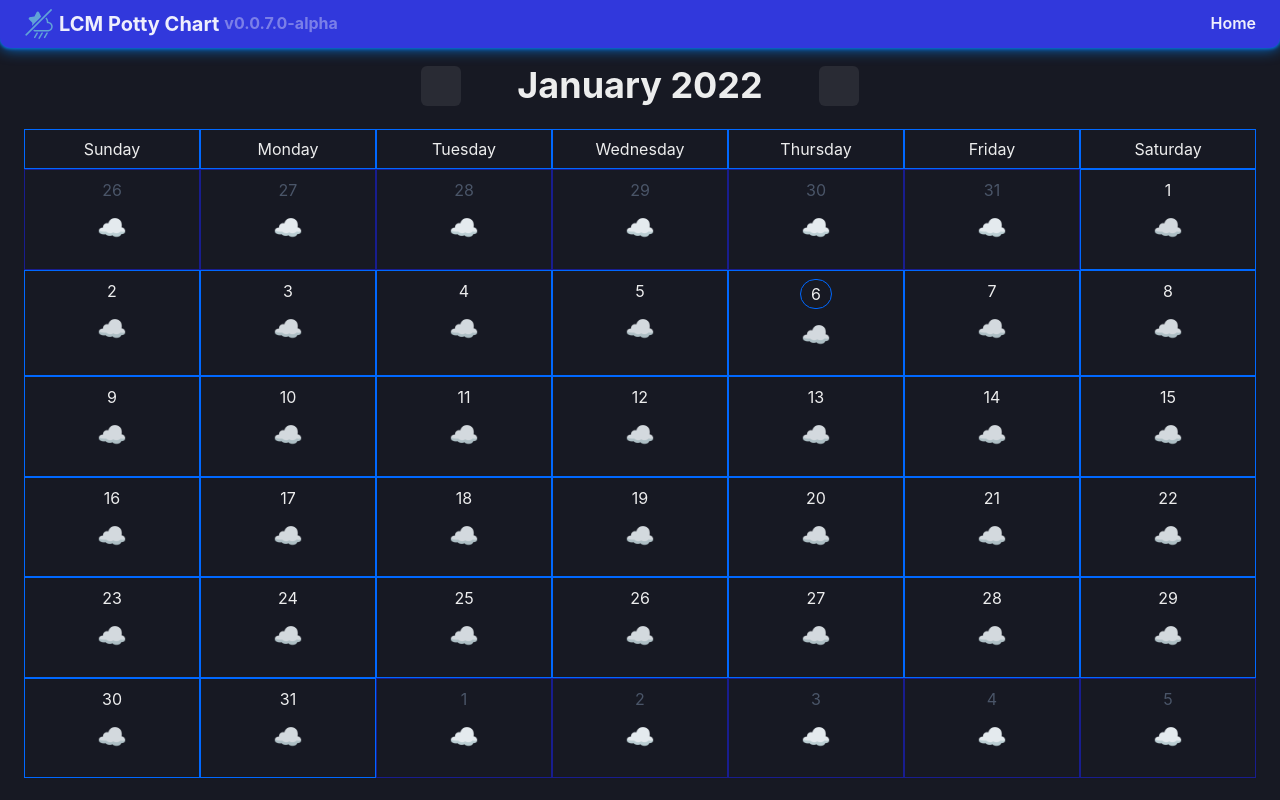
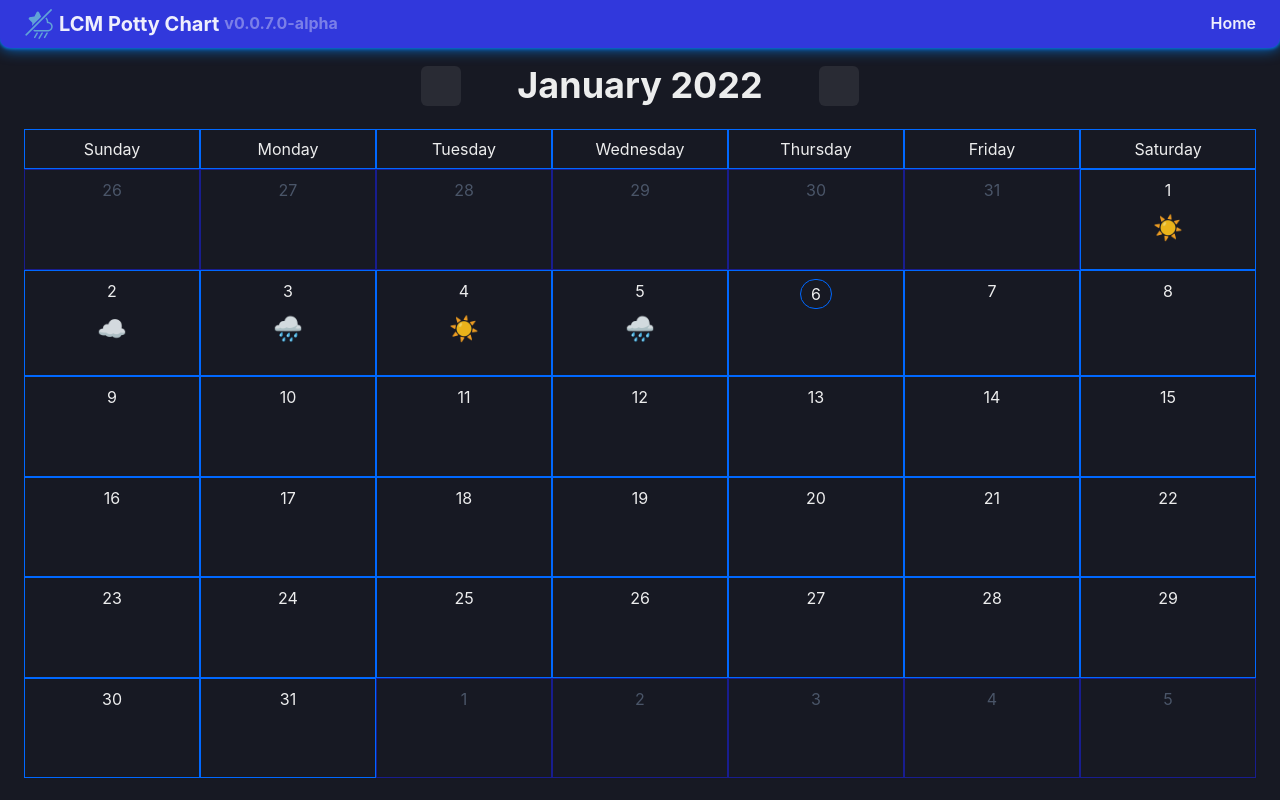
Before and after one commit to LucidCreationsMedia/LCM-Potty-Chart, a Next.js app: page / in a window 1280 px wide. Shown: the top 800 px of the page. Built offline with nearby package versions, Linux system fonts and the light colour scheme; some icons are missing.

Commit message:
Add sticker context.

```diff
--- a/components/calender/index.tsx
+++ b/components/calender/index.tsx
@@ -2,11 +2,13 @@ import React, { useContext, useEffect } from "react";
 import { Box, HStack, SimpleGrid, Text, VStack } from "@chakra-ui/react";
 import CalenderNav from "./CalenderNav";
 import { CalenderContext } from "../../contexts/CalenderContext";
-import { format } from "date-fns";
+import { StickersContext } from "../../contexts/StickerContext";
+import { format, isSameDay } from "date-fns";
 import Day from "./Day";
 
 const Calender = (newDate?: UpdateCalendarProps): JSX.Element => {
   const { selectedDate, layout, updateDate } = useContext(CalenderContext);
+  const { stickersMonth } = useContext(StickersContext);
 
   useEffect(() => {
     if (newDate) {
@@ -30,6 +32,10 @@ const Calender = (newDate?: UpdateCalendarProps): JSX.Element => {
   const { month, weekdays } = currMonth;
 
   // TODO: Move the weekdays into it's own component for responsiveness.
+
+  useEffect(() => {
+    console.log("Stickers month updated");
+  }, [stickersMonth]);
 
   return (
     <VStack h="91vh" w="100%">
@@ -67,7 +73,19 @@ const Calender = (newDate?: UpdateCalendarProps): JSX.Element => {
             const thisWeek = month[week];
 
             return thisWeek.map((day: MonthDay) => {
-              const { sticker, date, isOverflow, overflowDirection } = day;
+              const { date, isOverflow, overflowDirection } = day;
+
+              let sticker = null;
+
+              let id = "";
+
+              stickersMonth.map((stickerDay) => {
+                if (isSameDay(stickerDay.date, date)) {
+                  sticker = stickerDay.sticker;
+
+                  id = stickerDay.id;
+                }
+              });
 
               return (
                 <Day
@@ -76,7 +94,7 @@ const Calender = (newDate?: UpdateCalendarProps): JSX.Element => {
                   sticker={sticker}
                   date={date}
                   selectedDate={selectedDate}
-                  key={format(date, "P")}
+                  key={id}
                 />
               );
             });
```
